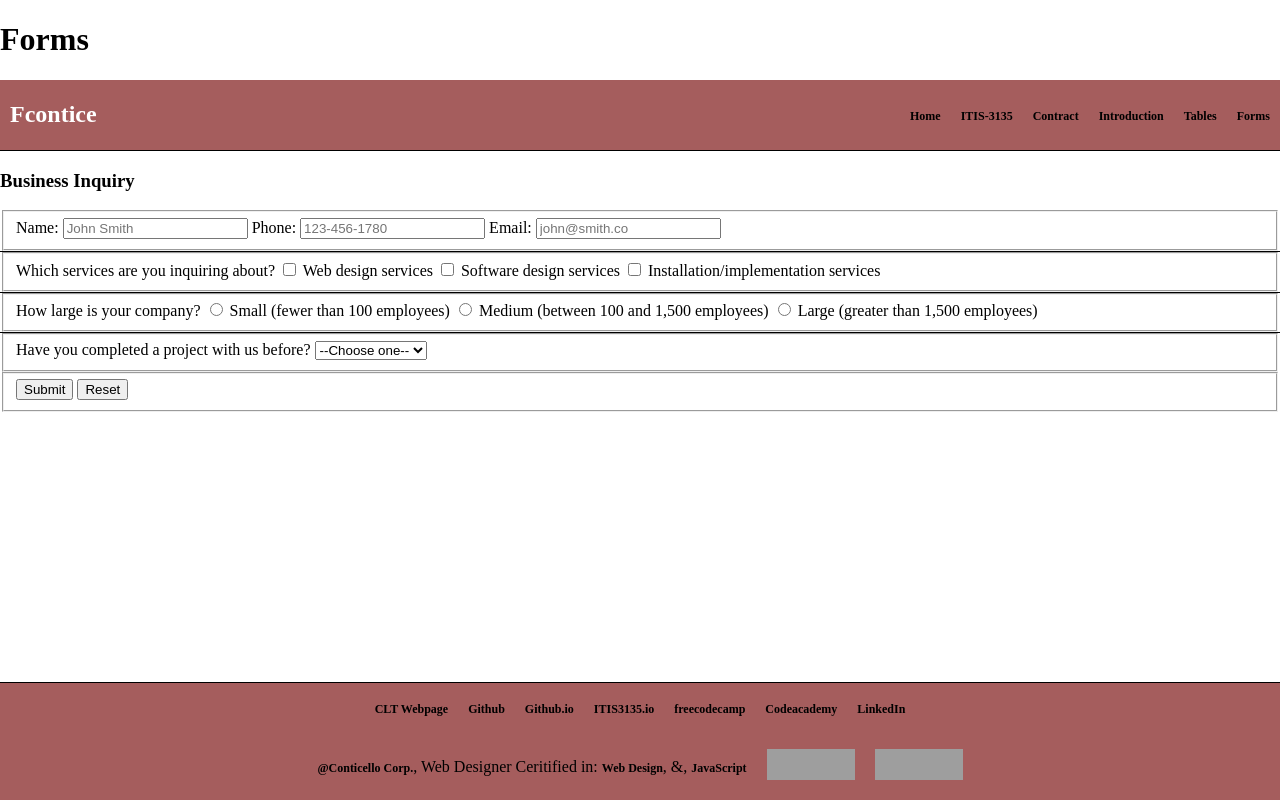
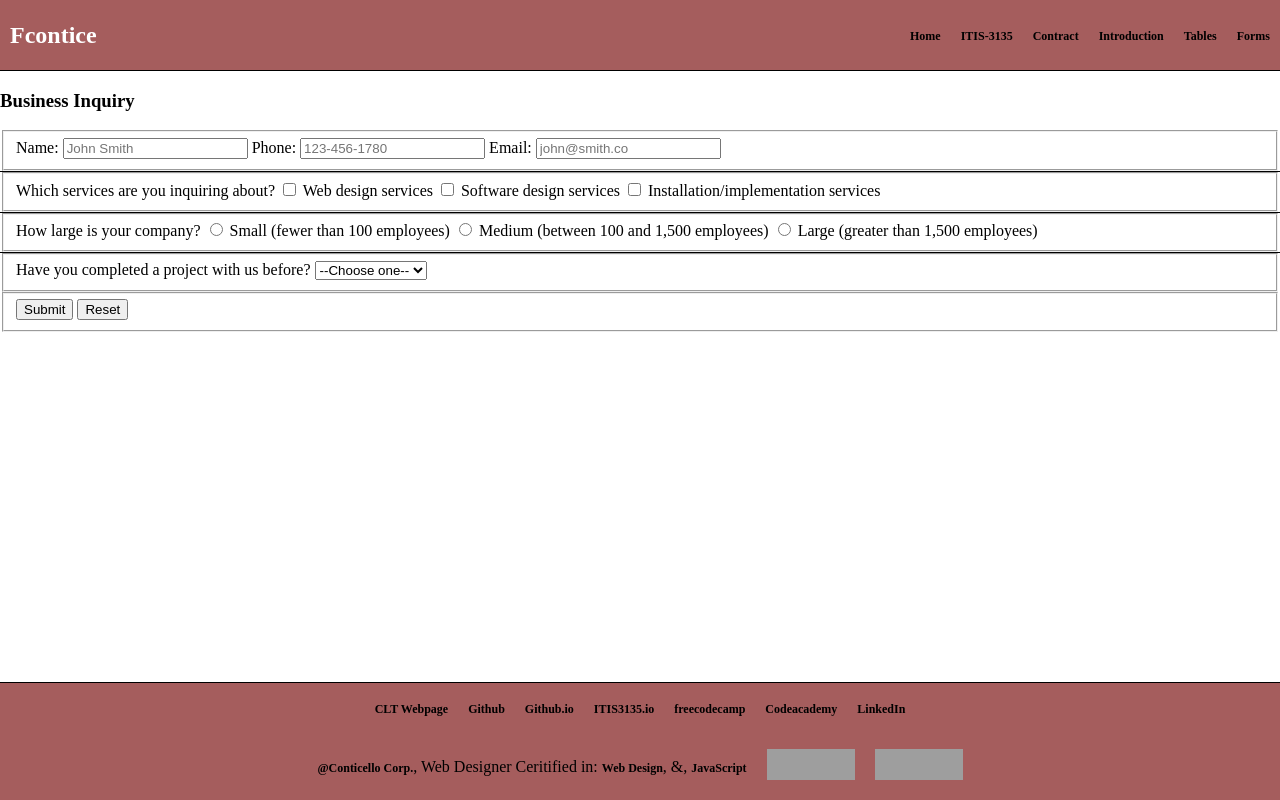
Before and after one commit to Fcontice/fcontice.github.io, a plain HTML site: page itis3135/forms.html in a window 1280 px wide. Drawn offline with Linux system fonts and the light colour scheme; grey boxes are pictures that could not be loaded.

Commit message:
fixed tables/forms

```diff
--- a/itis3135/forms.html
+++ b/itis3135/forms.html
@@ -10,13 +10,7 @@
 <!-- -->
 <body id="Forms-page">
 <!-- -->
-<header>
-    <div class="title-block">
-        <div class="title-box">
-            <h1>Forms</h1>
-        </div>
-    </div>
-</header>
+
 <div data-include="components/header.html"></div>
 <main>
     <form action="#">
```
Also changed, not shown: itis3135/tables.html (+4 -6 lines).
